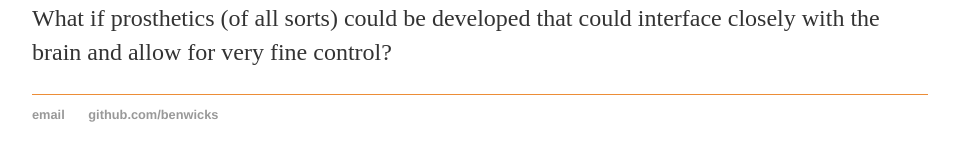
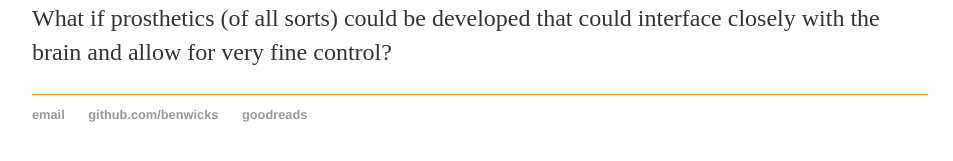
Before and after one commit to benwicks/benwicks.github.io, a Jekyll site: the page built from about/index.html, in a window 1280 px wide. Shown: the part 654-815 px from the top of the page, without its empty margins (160-1113 px from the left). Built offline with Jekyll 4.4.1, drawn with Linux system fonts in a browser that asks for light colours.

Commit message:
Add goodreads profile link to default layout

```diff
--- a/_layouts/default.html
+++ b/_layouts/default.html
@@ -23,7 +23,8 @@
     		<ul>
         		<li><a href="mailto:benjaminlwicks@gmail.com">email</a></li>
         		<li><a href="https://github.com/benwicks">github.com/benwicks</a></li>
-			</ul>
+			<li><a href="https://www.goodreads.com/user/show/22201799-ben">goodreads</a></li>
+		</ul>
 		</footer>
 	</body>
 </html>
```
